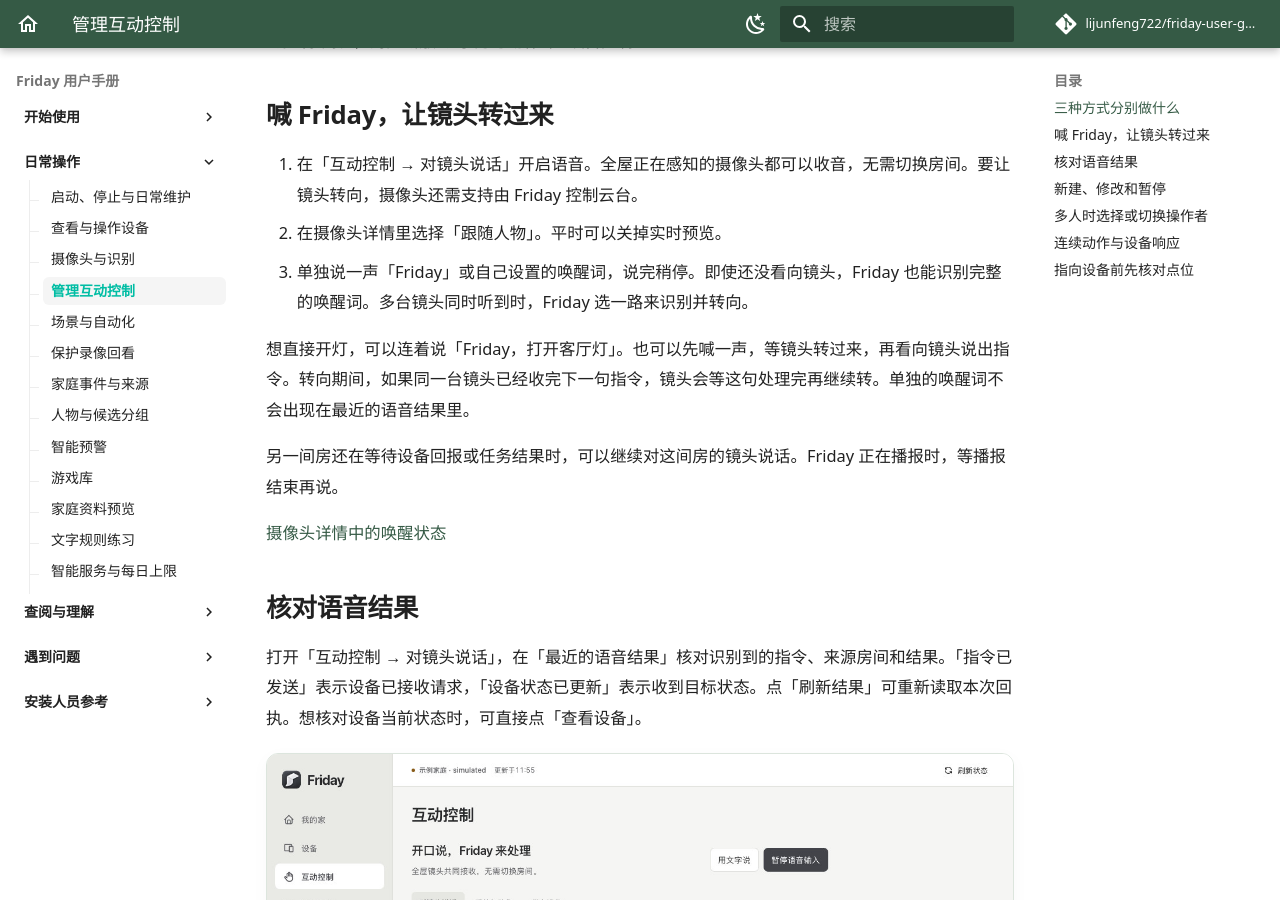
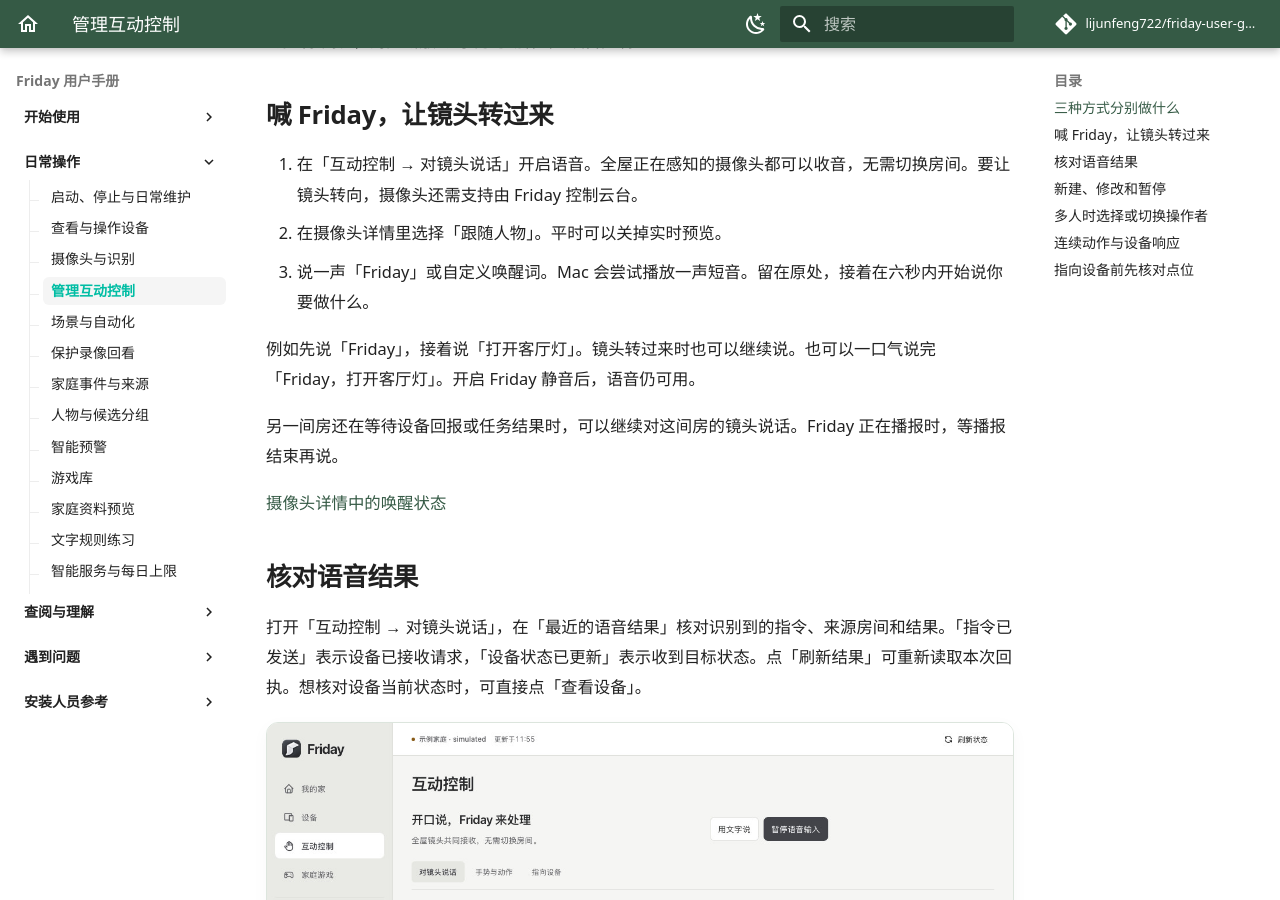
Before and after one commit to lijunfeng722/friday-user-guide, an MkDocs documentation site: the page built from docs/guides/interactions.md, in a window 1280 px wide and 900 px high, scrolled down 1044 px. Built offline with MkDocs 1.6.1 and Material for MkDocs 9.7.7, drawn with Linux system fonts in a browser that asks for light colours; comment, search, counter and statistics services are not loaded.

Commit message:
文档：说明唤醒提示与同源语音续接

```diff
--- a/docs/guides/interactions.md
+++ b/docs/guides/interactions.md
@@ -18,9 +18,9 @@
 
 1. 在「互动控制 → 对镜头说话」开启语音。全屋正在感知的摄像头都可以收音，无需切换房间。要让镜头转向，摄像头还需支持由 Friday 控制云台。
 2. 在摄像头详情里选择「跟随人物」。平时可以关掉实时预览。
-3. 单独说一声「Friday」或自己设置的唤醒词，说完稍停。即使还没看向镜头，Friday 也能识别完整的唤醒词。多台镜头同时听到时，Friday 选一路来识别并转向。
+3. 说一声「Friday」或自定义唤醒词。Mac 会尝试播放一声短音。留在原处，接着在六秒内开始说你要做什么。
 
-想直接开灯，可以连着说「Friday，打开客厅灯」。也可以先喊一声，等镜头转过来，再看向镜头说出指令。转向期间，如果同一台镜头已经收完下一句指令，镜头会等这句处理完再继续转。单独的唤醒词不会出现在最近的语音结果里。
+例如先说「Friday」，接着说「打开客厅灯」。镜头转过来时也可以继续说。也可以一口气说完「Friday，打开客厅灯」。开启 Friday 静音后，语音仍可用。
 
 另一间房还在等待设备回报或任务结果时，可以继续对这间房的镜头说话。Friday 正在播报时，等播报结束再说。
 
```
Also changed, not shown: USER_MANUAL.md (+7 -5 lines), docs/guides/cameras.md (+1 -1 lines), docs/troubleshooting/faq.md (+3 -1 lines).
